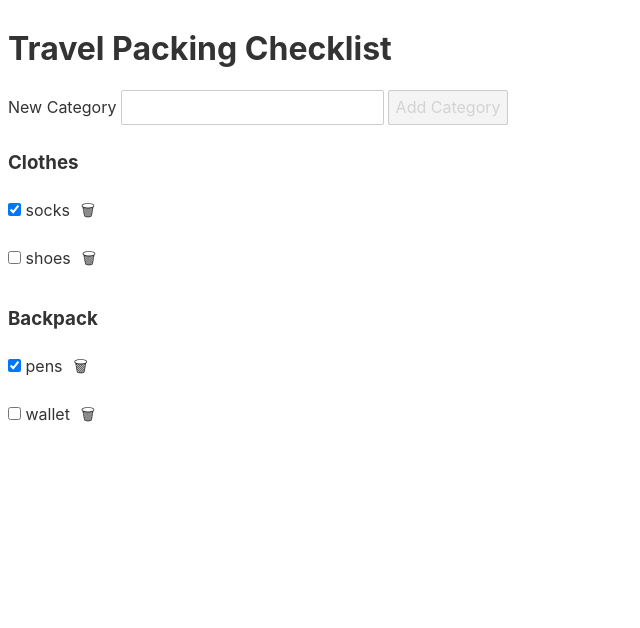
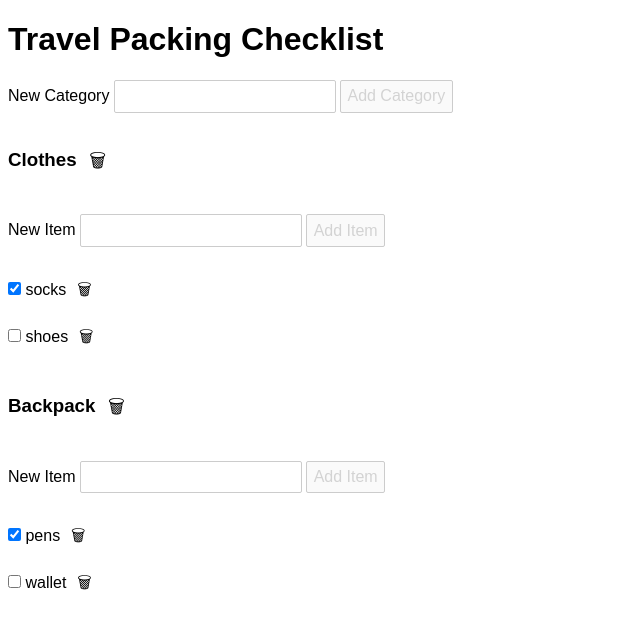
Before and after one commit to mvolkmann/travel-packing, a Svelte app: page / in a window 1280 px wide. Shown: the top 628 px of the page, without its empty margins (0-640 px from the left). Built offline with nearby package versions, Linux system fonts and the light colour scheme.

Commit message:
progress

```diff
--- a/public/global.css
+++ b/public/global.css
@@ -1,35 +1,28 @@
-html, body {
-	position: relative;
-	width: 100%;
-	height: 100%;
+body {
+  font-family: sans-serif;
 }
 
-body {
-	color: #333;
-	margin: 0;
-	padding: 8px;
-	box-sizing: border-box;
-	font-family: -apple-system, BlinkMacSystemFont, "Segoe UI", Roboto, Oxygen-Sans, Ubuntu, Cantarell, "Helvetica Neue", sans-serif;
+button:disabled {
+  color: lightgray;
 }
 
-a {
-	color: rgb(0,100,200);
-	text-decoration: none;
+button.icon {
+  background-color: transparent;
+  border: none;
 }
 
-a:hover {
-	text-decoration: underline;
-}
-
-a:visited {
-	color: rgb(0,80,160);
+input:disabled {
+  color: #ccc;
 }
 
 label {
-	display: block;
+  display: inline-block;
 }
 
-input, button, select, textarea {
+input,
+button,
+select,
+textarea {
   font-family: inherit;
   font-size: inherit;
   padding: 0.4em;
@@ -38,29 +31,3 @@ input, button, select, textarea {
   border: 1px solid #ccc;
   border-radius: 2px;
 }
-
-input:disabled {
-	color: #ccc;
-}
-
-input[type="range"] {
-	height: 0;
-}
-
-button {
-	color: #333;
-	background-color: #f4f4f4;
-	outline: none;
-}
-
-button:disabled {
-	color: #999;
-}
-
-button:not(:disabled):active {
-	background-color: #ddd;
-}
-
-button:focus {
-	border-color: #666;
-}
--- a/public/index.html
+++ b/public/index.html
@@ -1,18 +1,17 @@
 <!DOCTYPE html>
 <html lang="en">
-<head>
-	<meta charset='utf-8'>
-	<meta name='viewport' content='width=device-width,initial-scale=1'>
+  <head>
+    <meta charset="utf-8" />
+    <meta name="viewport" content="width=device-width,initial-scale=1" />
 
-	<title>Svelte app</title>
+    <title>Svelte app</title>
 
-	<link rel='icon' type='image/png' href='/favicon.png'>
-	<link rel='stylesheet' href='/global.css'>
-	<link rel='stylesheet' href='/build/bundle.css'>
+    <link rel="icon" type="image/png" href="/favicon.png" />
+    <link rel="stylesheet" href="/global.css" />
+    <link rel="stylesheet" href="/build/bundle.css" />
 
-	<script defer src='/build/bundle.js'></script>
-</head>
+    <script defer src="/build/bundle.js"></script>
+  </head>
 
-<body>
-</body>
+  <body></body>
 </html>
--- a/src/App.svelte
+++ b/src/App.svelte
@@ -1,32 +1,41 @@
 <script>
   import Category from './Category.svelte';
-	export let categoryName;
+  import {getGuid} from './util';
+  export let categoryName;
 
-  let categories = [
-    {
-      name: 'Clothes',
-      items: [
-        {name: 'socks', packed: true},
-        {name: 'shoes', packed: false}
-      ]
-    },
-    {
-      name: 'Backpack',
-      items: [
-        {name: 'pens', packed: true},
-        {name: 'wallet', packed: false}
-      ]
-    }
-  ];
+
+  let clothes = createCategory('Clothes');
+  clothes.items.push(createItem('socks', true));
+  clothes.items.push(createItem('shoes'));
+
+  let backpack = createCategory('Backpack');
+  backpack.items.push(createItem('pens', true));
+  backpack.items.push(createItem('wallet'));
+
+  let categories = [clothes, backpack];
+
+  function createCategory(name) {
+    return {id: getGuid(), name, items: []};
+  }
+
+  function createItem(name, packed = false) {
+    return {id: getGuid(), name, packed}
+  }
 
   function addCategory() {
-    categories.push({name: categoryName, items: []});
+    categories.push({id: getGuid(), name: categoryName, items: []});
     categories.sort((c1, c2) => c1.name.localeCompare(c2.name));
     categories = categories;
+  }
+
+  function deleteCategory(category) {
+    //TODO: Warn if contains items.
+    categories = categories.filter(cat => cat.id !== category.id);
   }
 </script>
 
 <style>
+  /*
   button:disabled {
     color: lightgray;
   }
@@ -34,20 +43,23 @@
   label {
     display: inline-block;
   }
+  */
 </style>
 
 <main>
-	<h1>Travel Packing Checklist</h1>
+  <h1>Travel Packing Checklist</h1>
 
   <div>
     <label>
       New Category
       <input bind:value={categoryName} />
     </label>
-    <button disabled={!categoryName} on:click={addCategory}>Add Category</button>
+    <button disabled={!categoryName} on:click={addCategory}>
+      Add Category
+    </button>
   </div>
 
   {#each categories as category}
-    <Category category={category} />
+    <Category {category} on:delete={() => deleteCategory(category)} />
   {/each}
 </main>
--- a/src/Category.svelte
+++ b/src/Category.svelte
@@ -1,9 +1,25 @@
 <script>
+  import {createEventDispatcher} from 'svelte';
   import Item from './Item.svelte';
+  import {getGuid} from './util';
+
   export let category;
 
+  const dispatch = createEventDispatcher();
+
+  let itemName = '';
+
+  //TODO: Need a way to delete categories and warn if it contains items.
+
+  function addItem() {
+    const {items} = category;
+    items.push({id: getGuid(), name: itemName, packed: false});
+    items.sort((item1, item2) => item1.name.localeCompare(item2.name));
+    category.items = items;
+  }
+
   function deleteItem(item) {
-    category.items = category.items.filter(i => i.id !== item.id);
+    category.items = category.items.filter(it => it.id !== item.id);
   }
 </script>
 
@@ -15,10 +31,22 @@
   }
 </style>
 
-<h3>{category.name}</h3>
+<h3>
+  {category.name}
+  <button class="icon" on:click={() => dispatch('delete')}>&#x1F5D1;</button>
+</h3>
+
+<div>
+  <label>
+    New Item
+    <input bind:value={itemName} />
+  </label>
+  <button disabled={!itemName} on:click={addItem}>Add Item</button>
+</div>
+
 <ul>
   {#each category.items as item}
-    <Item item={item} on:delete={() => deleteItem(item)}/>
+    <Item {item} on:delete={() => deleteItem(item)} />
   {:else}
     <div>This category does not contain any items yet.</div>
   {/each}
--- a/src/Item.svelte
+++ b/src/Item.svelte
@@ -12,7 +12,7 @@
     border: none;
   }
 
-  input[type=checkbox] {
+  input[type='checkbox'] {
   }
 
   label {
@@ -25,5 +25,5 @@
     <input type="checkbox" bind:checked={item.packed} />
     {item.name}
   </label>
-  <button on:click={() => dispatch('delete')}>&#x1F5D1;</button>
+  <button class="icon" on:click={() => dispatch('delete')}>&#x1F5D1;</button>
 </li>
--- /dev/null
+++ b/src/util.js
@@ -0,0 +1,5 @@
+import uuidv1 from 'uuid/v1';
+
+export function getGuid() {
+  return uuidv1();
+}
```
Also changed, not shown: package.json (+16 -8 lines), src/main.js (+4 -4 lines), .eslintrc.json (added), 1 other file (tests, documents, lock files or other folders). Lines whose indentation alone changed are shown as unchanged.
